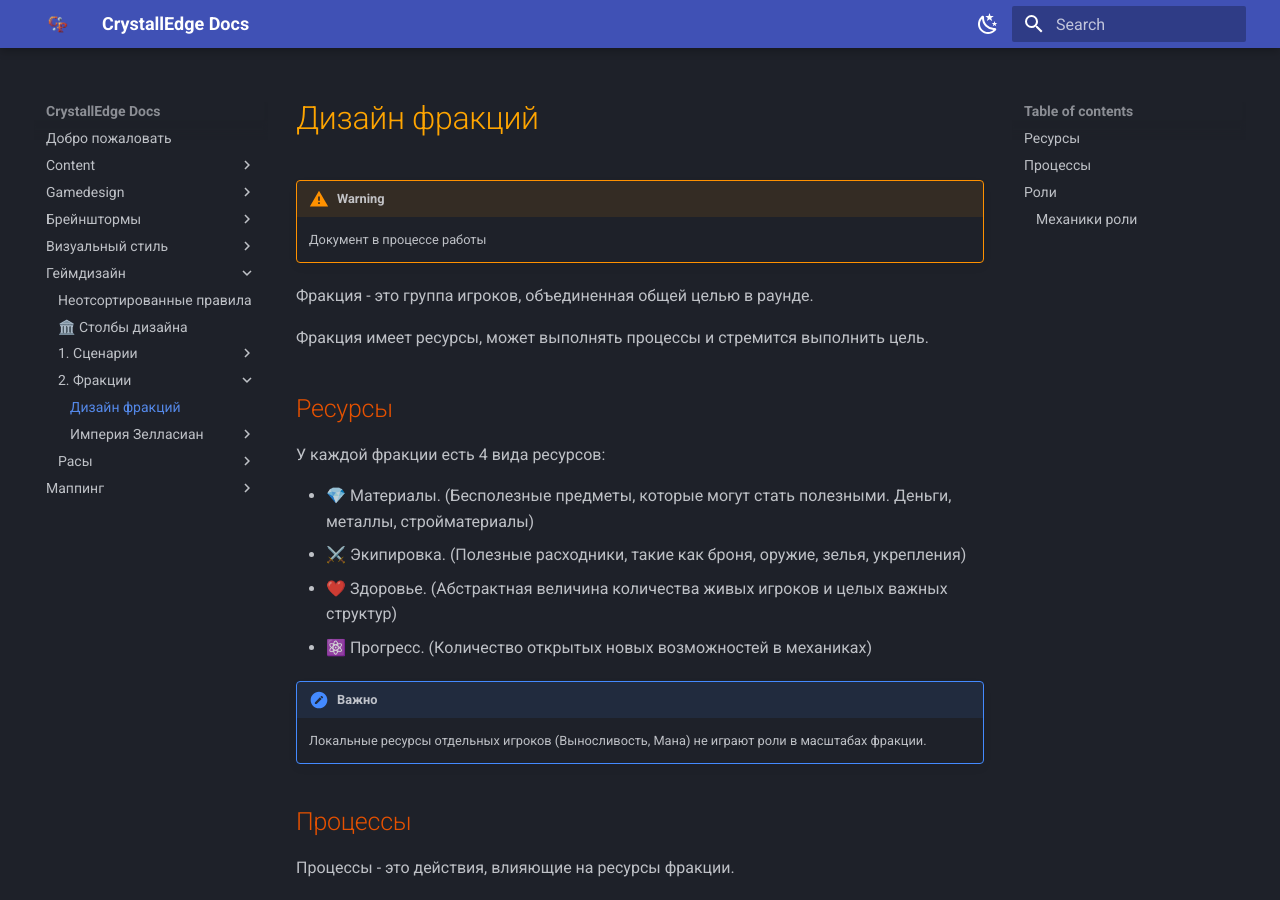
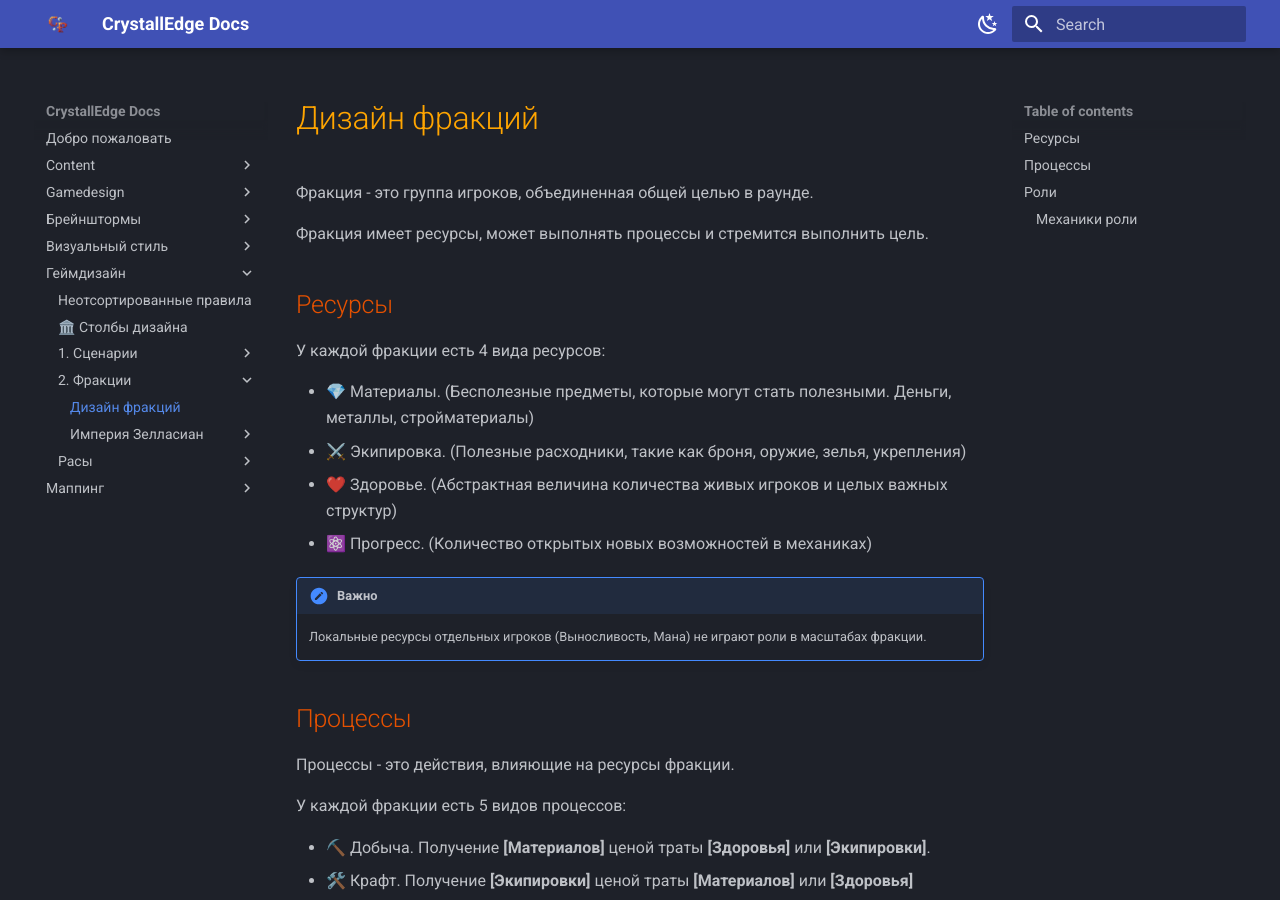
Before and after one commit to crystallpunk-14/crystallpunk-docs, an MkDocs documentation site: the page built from docs/Геймдизайн/2. Фракции/Дизайн фракций.md, in a window 1280 px wide and 900 px high. Built offline with MkDocs 1.6.1 and Material for MkDocs 9.7.7, drawn with Linux system fonts in a browser that asks for light colours.

Commit message:
Update Дизайн фракций.md

```diff
--- a/docs/Геймдизайн/2. Фракции/Дизайн фракций.md
+++ b/docs/Геймдизайн/2. Фракции/Дизайн фракций.md
@@ -1,6 +1,4 @@
 # Дизайн фракций
-!!! warning
-	Документ в процессе работы
 
 Фракция - это группа игроков, объединенная общей целью в раунде.
 
```
